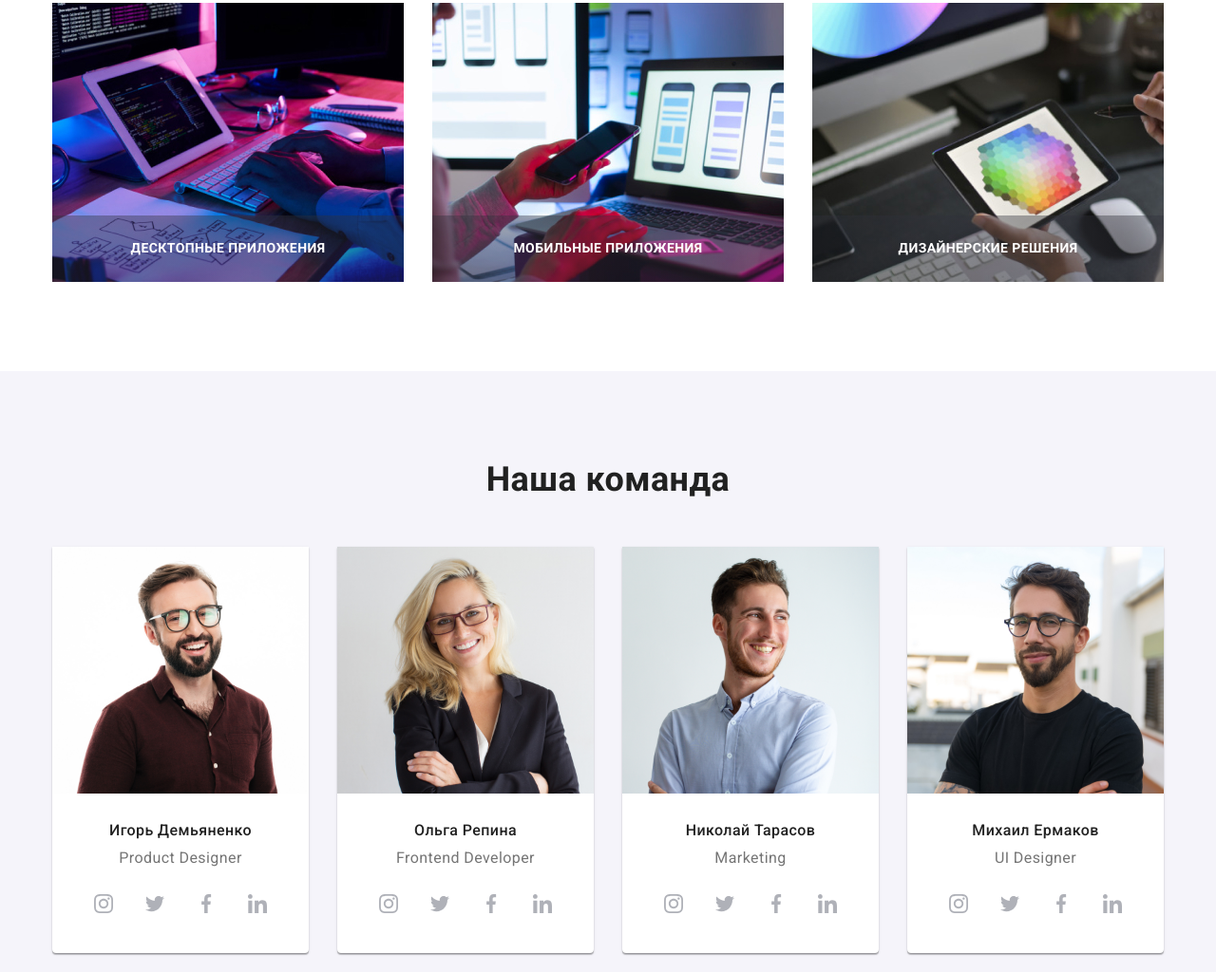
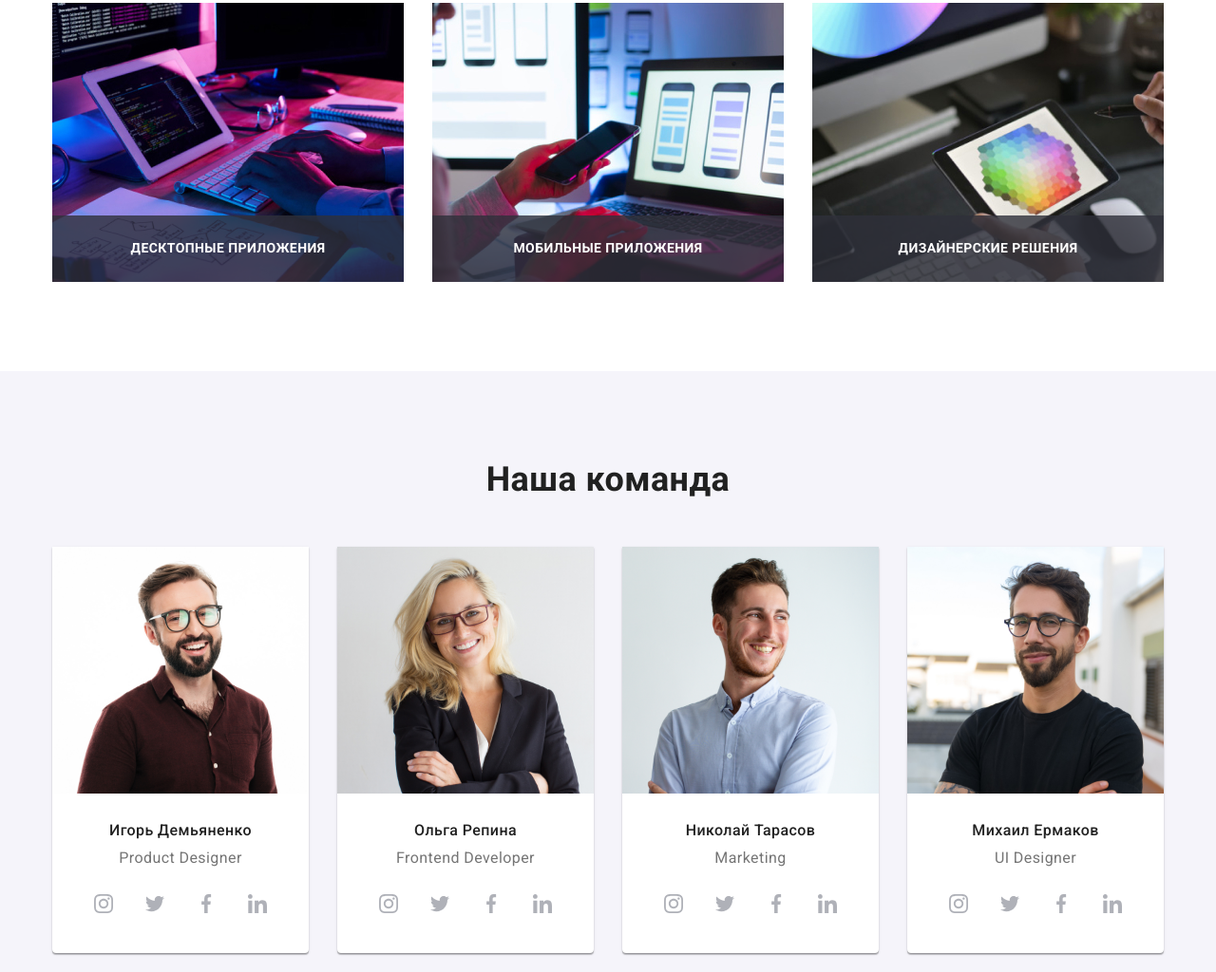
Before and after one commit to BanduraDanik1/goit-markup-hw-08, a plain HTML site: page index.html in a window 1280 px wide. Shown: the part 1209-2233 px from the top of the page at 95% size. Drawn offline with nearby package versions, Linux system fonts and the light colour scheme.

Commit message:
Update styles.css

```diff
--- a/css/styles.css
+++ b/css/styles.css
@@ -325,10 +325,7 @@ button {
   text-align: center;
   text-transform: uppercase;
   color: var(--overlay-text);
-  background-image: linear-gradient(
-      to right,
-      rgba(47, 48, 58, 0.4),
-      rgba(47, 48, 58, 0.4));
+  background: rgba(47, 48, 58, 0.8);
 }
 
 /*.work-text-after{
```
